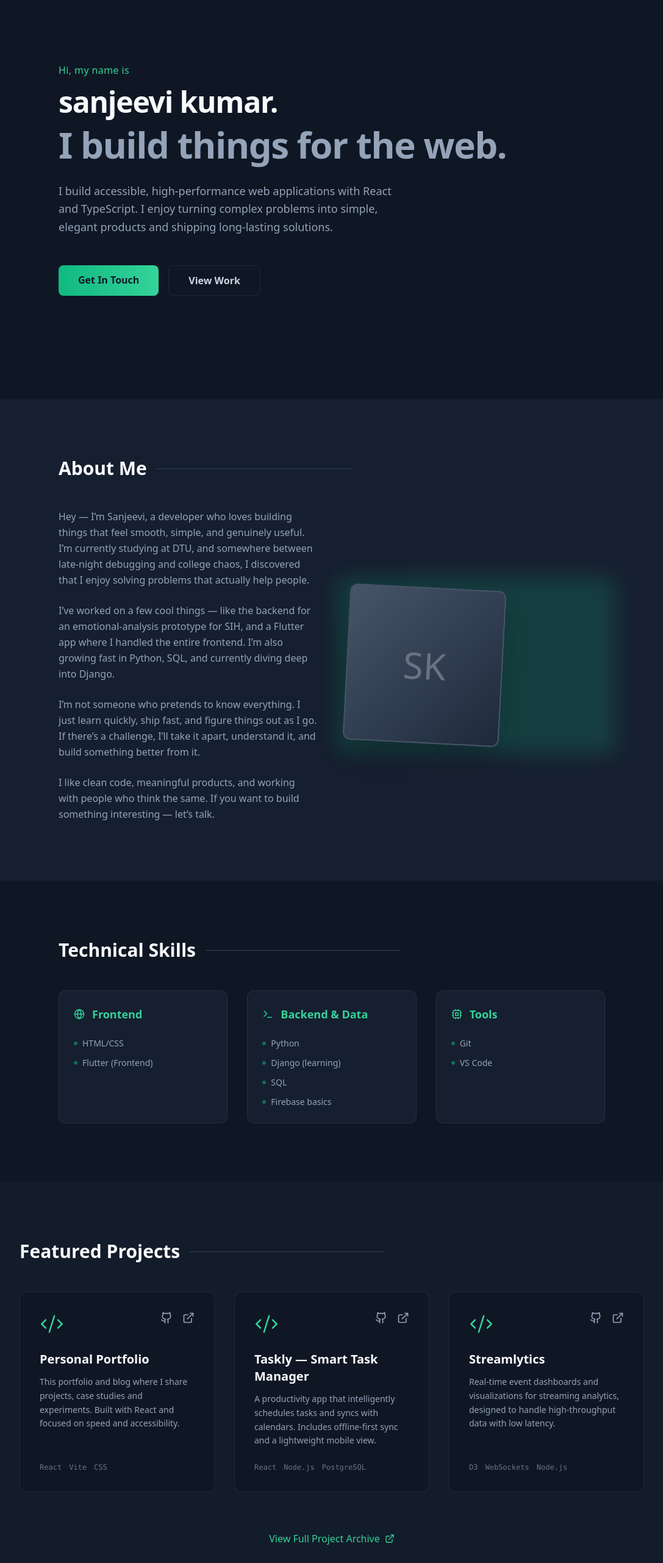
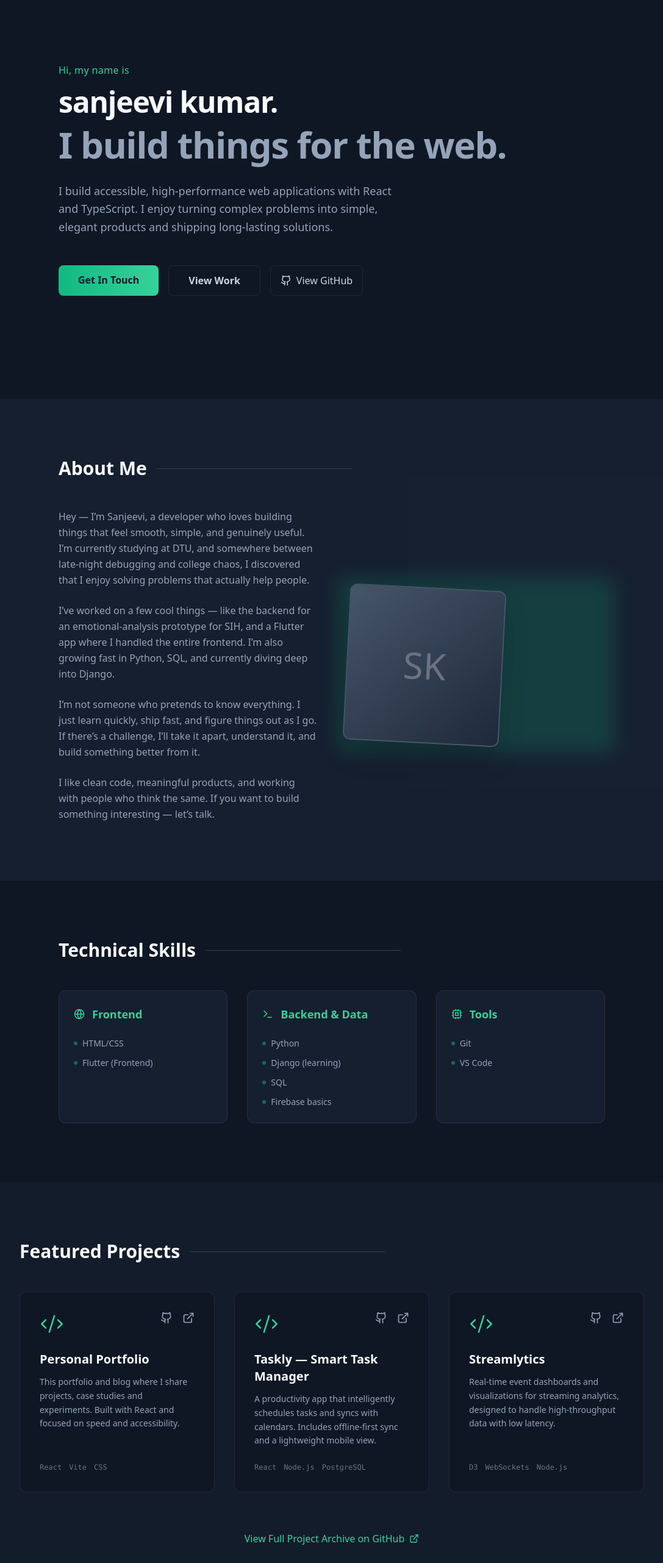
Before and after one commit to sanju-077/portfolio-website-, a React (Vite) app: page / in a window 1280 px wide. Shown: the part 234-2797 px from the top of the page at 61% size, without its empty margins (96-1183 px from the left). Built offline with nearby package versions, Linux system fonts and the light colour scheme.

Commit message:
feat: add GitHub profile links and 'View GitHub' buttons

```diff
--- a/src/App.jsx
+++ b/src/App.jsx
@@ -23,7 +23,7 @@ const PERSONAL_INFO = {
   tagline: "Crafting distinct web experiences with modern tech.",
   about: "I build accessible, high-performance web applications with React and TypeScript. I enjoy turning complex problems into simple, elegant products and shipping long-lasting solutions.",
   socials: [
-    { name: "GitHub", url: "https://github.com", icon: <Github size={20} /> },
+    { name: "GitHub", url: "https://github.com/sanju-077", icon: <Github size={20} /> },
     { name: "LinkedIn", url: "https://linkedin.com", icon: <Linkedin size={20} /> },
     { name: "Twitter", url: "https://twitter.com", icon: <Twitter size={20} /> },
   ]
@@ -144,10 +144,16 @@ const Hero = () => (
           Get In Touch
         </a>
         <a
-          href="#projects"
+          href="https://github.com/sanju-077" target="_blank" rel="noreferrer"
           className="px-8 py-3 border border-slate-700 hover:border-emerald-500 text-slate-300 hover:text-emerald-400 font-semibold rounded-lg transition-all"
         >
           View Work
+        </a>
+        <a
+          href="https://github.com/sanju-077" target="_blank" rel="noreferrer"
+          className="px-4 py-3 border border-slate-700 text-slate-300 hover:text-emerald-400 rounded-lg flex items-center gap-2"
+        >
+          <Github size={18} /> View GitHub
         </a>
       </div>
     </div>
@@ -268,8 +274,8 @@ const Projects = () => (
       </div>
 
       <div className="mt-16 text-center">
-        <a href="#" className="inline-flex items-center gap-2 text-emerald-400 font-medium hover:underline underline-offset-4">
-          View Full Project Archive <ExternalLink size={16} />
+        <a href="https://github.com/sanju-077?tab=repositories" target="_blank" rel="noreferrer" className="inline-flex items-center gap-2 text-emerald-400 font-medium hover:underline underline-offset-4">
+          View Full Project Archive on GitHub <ExternalLink size={16} />
         </a>
       </div>
     </div>
```
Also changed, not shown: 1 other file (tests, documents, lock files or other folders).
